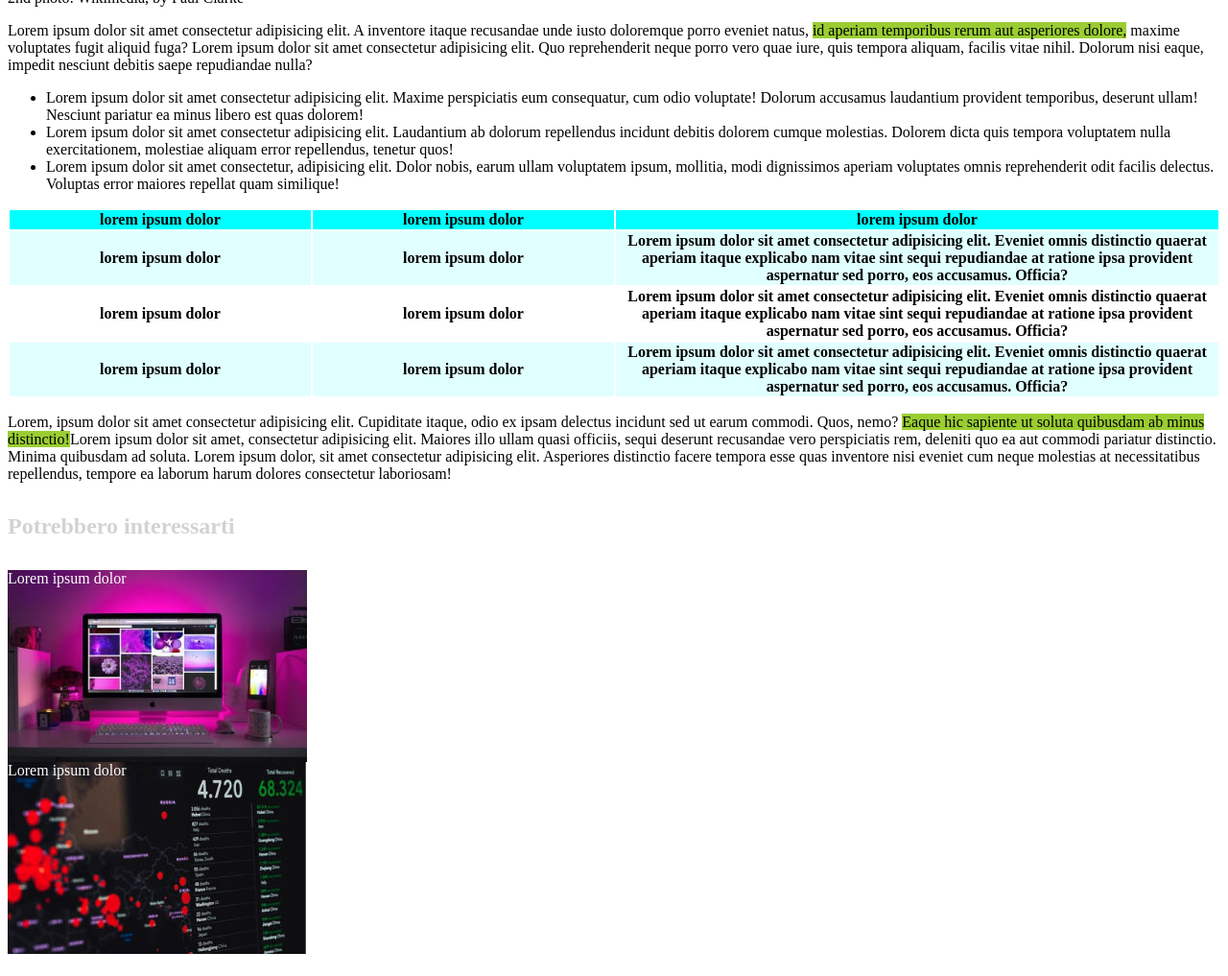
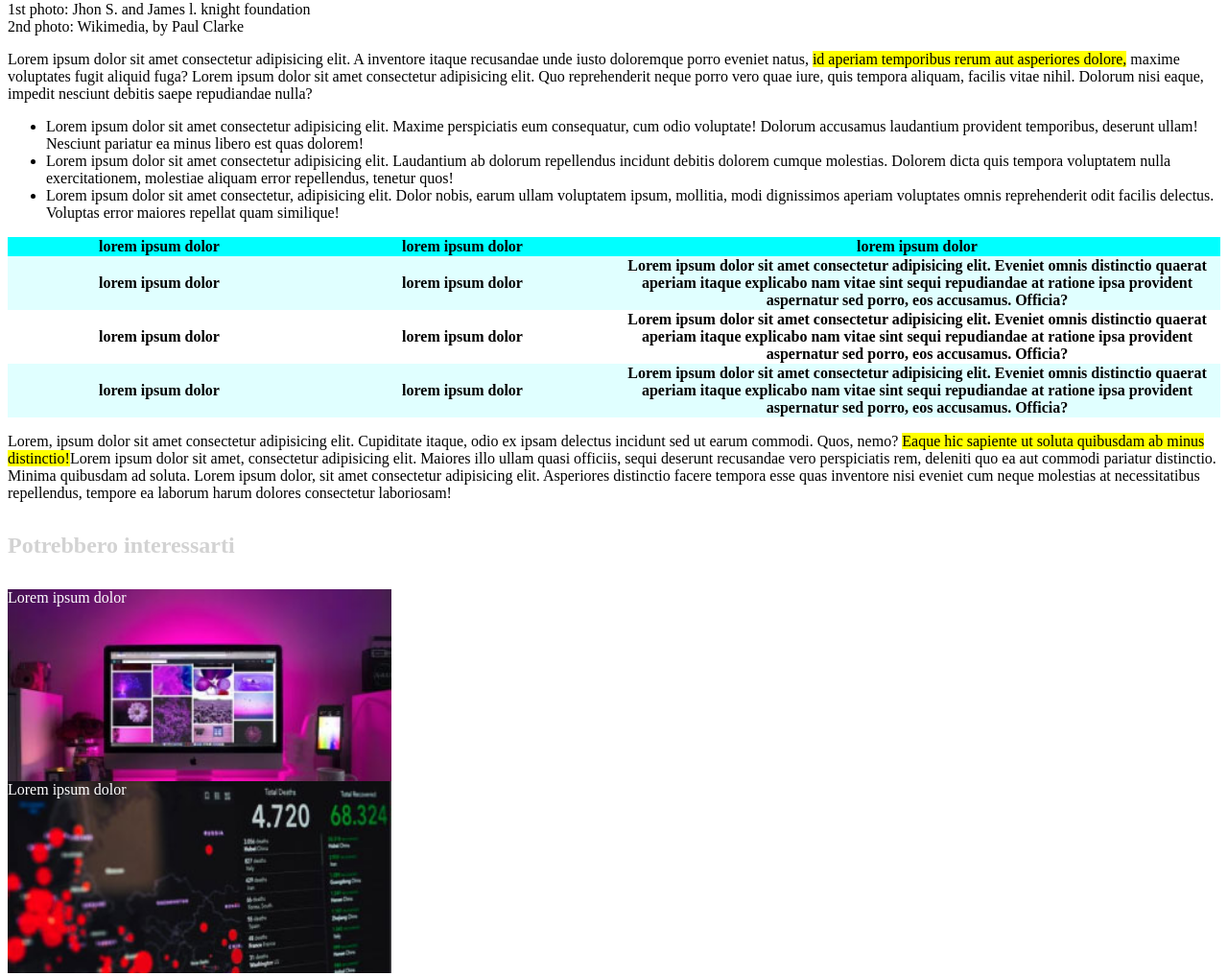
Before and after one commit to CodeYouness/html-css-booleaner, a plain HTML site: page index.html in a window 1280 px wide. Shown: the part 656-1673 px from the top of the page at 96% size. Drawn offline with Linux system fonts and the light colour scheme.

Commit message:
style correction

```diff
--- a/css/style.css
+++ b/css/style.css
@@ -6,15 +6,11 @@
 }
 
 .top-image img {
-    width: 10%;
+    width: 20%;
 }
 
 .autore {
     font-size: x-large;
-}
-
-.background-color-yellow {
-    background-color: yellowgreen;
 }
 
 .intestazione {
@@ -47,7 +43,11 @@ span span {
 
 .photo {
     color: white;
-    background-repeat: no-repeat;
+    background-size: cover;
     height: 200px;
     width: 400px;
 }
+
+table {
+    border-collapse: collapse;
+}
--- a/index.html
+++ b/index.html
@@ -44,8 +44,8 @@
         <section>
             <p>
                 Lorem ipsum dolor sit amet consectetur adipisicing elit. A inventore itaque recusandae unde iusto
-                doloremque porro eveniet natus, <span class="background-color-yellow">id aperiam temporibus rerum aut
-                    asperiores dolore,</span> maxime
+                doloremque porro eveniet natus, <mark>id aperiam temporibus rerum aut
+                    asperiores dolore,</mark> maxime
                 voluptates
                 fugit aliquid fuga? Lorem ipsum dolor sit amet consectetur adipisicing elit. Quo reprehenderit neque
                 porro vero quae iure, quis tempora aliquam, facilis vitae nihil. Dolorum nisi eaque, impedit nesciunt
@@ -113,8 +113,8 @@
             </table>
 
             <p>Lorem, ipsum dolor sit amet consectetur adipisicing elit. Cupiditate itaque, odio ex ipsam delectus
-                incidunt sed ut earum commodi. Quos, nemo? <span class="background-color-yellow">Eaque hic sapiente ut
-                    soluta quibusdam ab minus distinctio!</span>Lorem ipsum dolor sit amet, consectetur adipisicing
+                incidunt sed ut earum commodi. Quos, nemo? <mark>Eaque hic sapiente ut
+                    soluta quibusdam ab minus distinctio!</mark>Lorem ipsum dolor sit amet, consectetur adipisicing
                 elit. Maiores illo ullam quasi officiis, sequi deserunt recusandae vero perspiciatis rem, deleniti quo
                 ea aut commodi pariatur distinctio. Minima quibusdam ad soluta. Lorem ipsum dolor, sit amet consectetur
                 adipisicing elit. Asperiores distinctio facere tempora esse quas inventore nisi eveniet cum neque
```
